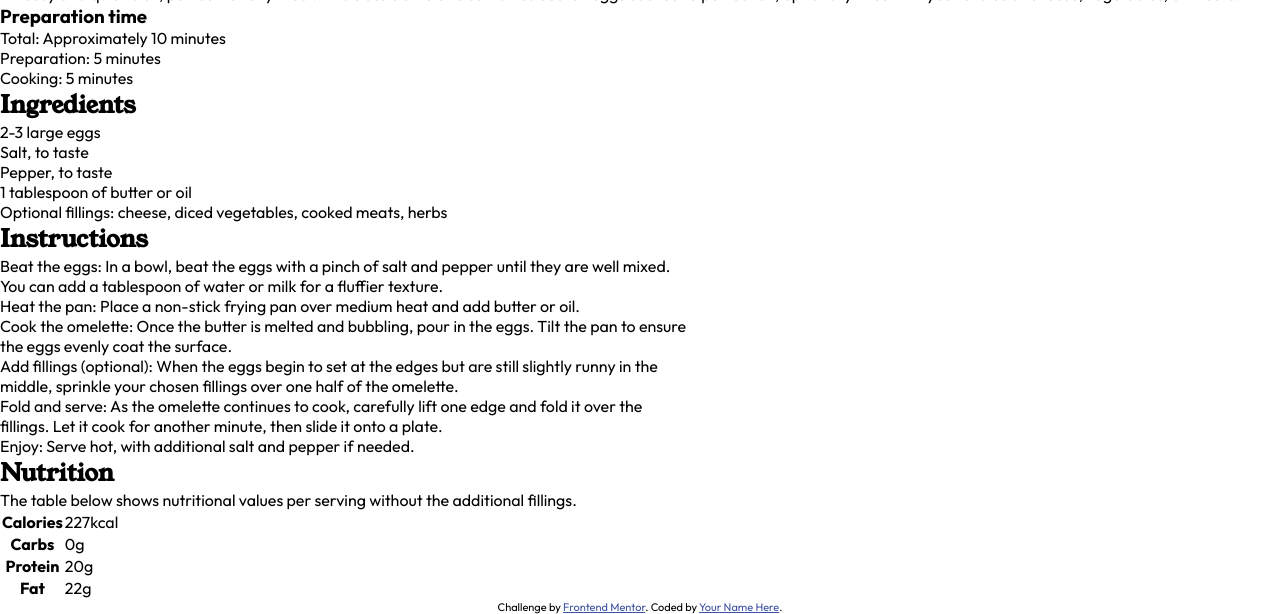
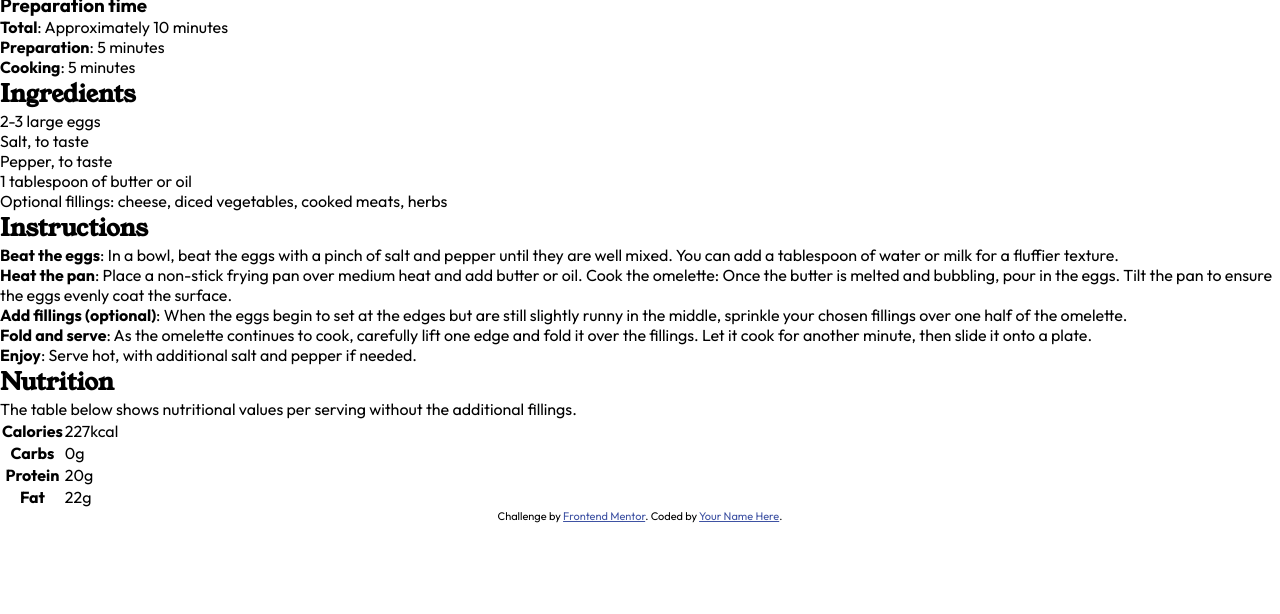
Before and after one commit to rafifrizqullah/Recipe-page, a plain HTML site: page index.html in a window 1280 px wide. Shown: the part 665-1279 px from the top of the page. After the commit the page ends 1188 px from the top, so only its background shows below. Drawn offline with Linux system fonts and the light colour scheme.

Commit message:
Update index.html

```diff
--- a/index.html
+++ b/index.html
@@ -1,65 +1,103 @@
 <!DOCTYPE html>
 <html lang="en">
   <head>
-  <meta charset="UTF-8">
-  <meta name="viewport" content="width=device-width, initial-scale=1.0"> <!-- displays site properly based on user's device -->
+    <meta charset="UTF-8" />
+    <meta name="viewport" content="width=device-width, initial-scale=1.0" />
+    <!-- displays site properly based on user's device -->
 
-  <link rel="icon" type="image/png" sizes="32x32" href="./assets/images/favicon-32x32.png">
+    <link
+      rel="icon"
+      type="image/png"
+      sizes="32x32"
+      href="./assets/images/favicon-32x32.png"
+    />
 
     <title>Frontend Mentor | Recipe page</title>
 
-  <link rel="stylesheet" href="style.css">
+    <link rel="stylesheet" href="style.css" />
   </head>
   <body>
-
-  <img src="assets/images/image-omelette.jpeg" alt="Omelette image">
-
-  <h1>Simple Omelette Recipe</h1>
-
+    <main>
+      <div class="wrapper">
+        <div class="img-container">
+          <img
+            src="assets/images/image-omelette.jpeg"
+            class="img-top"
+            alt="Omelette image"
+          />
+        </div>
+        <section id="introduction">
+          <div class="container introduction">
+            <h1 class="recipe-title">Simple Omelette Recipe</h1>
             <p>
-    An easy and quick dish, perfect for any meal. This classic omelette combines beaten eggs cooked
-    to perfection, optionally filled with your choice of cheese, vegetables, or meats.
+              An easy and quick dish, perfect for any meal. This classic
+              omelette combines beaten eggs cooked to perfection, optionally
+              filled with your choice of cheese, vegetables, or meats.
             </p>
-
+            <div class="card">
               <h3>Preparation time</h3>
-
               <ul>
-    <li>Total: Approximately 10 minutes</li>
-    <li>Preparation: 5 minutes</li>
-    <li>Cooking: 5 minutes</li>
+                <li><b>Total</b>: Approximately 10 minutes</li>
+                <li><b>Preparation</b>: 5 minutes</li>
+                <li><b>Cooking</b>: 5 minutes</li>
               </ul>
-
+            </div>
+          </div>
+        </section>
         <section id="ingredient">
-    <h2>Ingredients</h2>
+          <div class="container underline">
+            <h1>Ingredients</h1>
             <ul>
               <li>2-3 large eggs</li>
               <li>Salt, to taste</li>
               <li>Pepper, to taste</li>
               <li>1 tablespoon of butter or oil</li>
-      <li>Optional fillings: cheese, diced vegetables, cooked meats, herbs</li>
+              <li>
+                Optional fillings: cheese, diced vegetables, cooked meats, herbs
+              </li>
             </ul>
+          </div>
         </section>
-
         <section id="instruction">
-    <h2>Instructions</h2>
+          <div class="container underline">
+            <h1>Instructions</h1>
             <ol>
-      <li>Beat the eggs: In a bowl, beat the eggs with a pinch of salt and pepper until they are well mixed.</li>
-      <li>You can add a tablespoon of water or milk for a fluffier texture.</li>
-      <li>Heat the pan: Place a non-stick frying pan over medium heat and add butter or oil.</li>
-      <li>Cook the omelette: Once the butter is melted and bubbling, pour in the eggs. Tilt the pan to ensure</li>
-      <li>the eggs evenly coat the surface.</li>
-      <li>Add fillings (optional): When the eggs begin to set at the edges but are still slightly runny in the</li>
-      <li>middle, sprinkle your chosen fillings over one half of the omelette.</li>
-      <li>Fold and serve: As the omelette continues to cook, carefully lift one edge and fold it over the</li>
-      <li>fillings. Let it cook for another minute, then slide it onto a plate.</li>
-      <li>Enjoy: Serve hot, with additional salt and pepper if needed.</li>
+              <li>
+                <strong>Beat the eggs</strong>: In a bowl, beat the eggs with a
+                pinch of salt and pepper until they are well mixed. You can add
+                a tablespoon of water or milk for a fluffier texture.
+              </li>
+              <li>
+                <strong>Heat the pan</strong>: Place a non-stick frying pan over
+                medium heat and add butter or oil. Cook the omelette: Once the
+                butter is melted and bubbling, pour in the eggs. Tilt the pan to
+                ensure the eggs evenly coat the surface.
+              </li>
+              <li>
+                <strong>Add fillings (optional)</strong>: When the eggs begin to
+                set at the edges but are still slightly runny in the middle,
+                sprinkle your chosen fillings over one half of the omelette.
+              </li>
+              <li>
+                <strong>Fold and serve</strong>: As the omelette continues to
+                cook, carefully lift one edge and fold it over the fillings. Let
+                it cook for another minute, then slide it onto a plate.
+              </li>
+              <li>
+                <strong>Enjoy</strong>: Serve hot, with additional salt and
+                pepper if needed.
+              </li>
             </ol>
+          </div>
         </section>
-
         <section id="nutrition">
-    <h2>Nutrition</h2>
-    <p>The table below shows nutritional values per serving without the additional fillings.</p>
-    <table>
+          <div class="container">
+            <h1>Nutrition</h1>
+            <p>
+              The table below shows nutritional values per serving without the
+              additional fillings.
+            </p>
+            <table class="table">
               <tr>
                 <th>Calories</th>
                 <td>227kcal</td>
@@ -77,11 +115,21 @@
                 <td>22g</td>
               </tr>
             </table>
+          </div>
         </section>
+      </div>
+    </main>
 
+    <footer>
       <div class="attribution">
-    Challenge by <a href="https://www.frontendmentor.io?ref=challenge" target="_blank" rel="noopener">Frontend Mentor</a>.
-    Coded by <a href="#">Your Name Here</a>.
+        Challenge by
+        <a
+          href="https://www.frontendmentor.io?ref=challenge"
+          target="_blank"
+          rel="noopener"
+          >Frontend Mentor</a
+        >. Coded by <a href="#">Your Name Here</a>.
       </div>
+    </footer>
   </body>
 </html>
```
Lines whose indentation alone changed are shown as unchanged.
